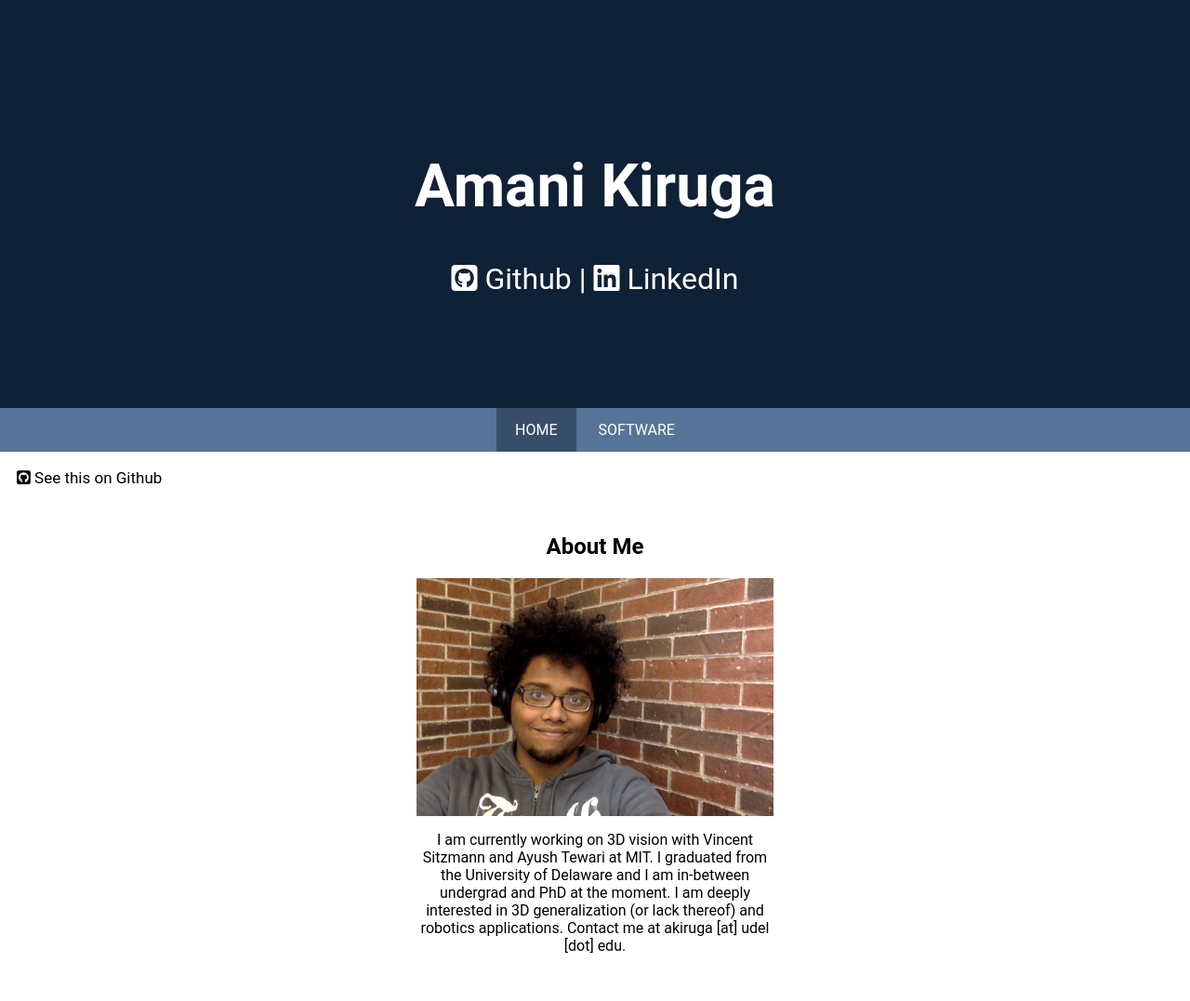
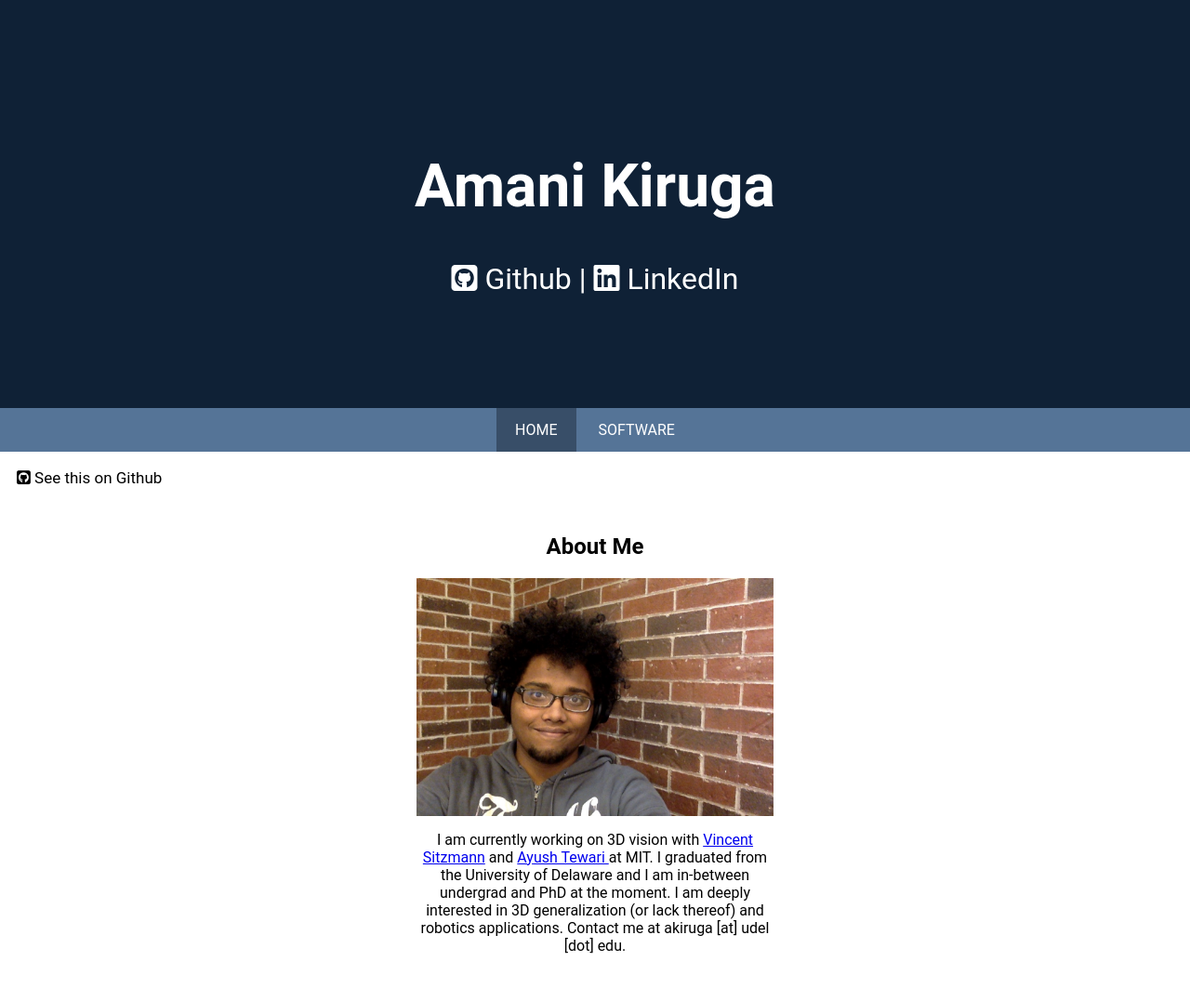
Before and after one commit to amanikiruga/amanikiruga.github.io, a Jekyll site: the page index.html, which Jekyll copies as it is, in a window 1280 px wide. Shown: the whole page at 93% size. Built offline with Jekyll 4.4.1, drawn with Linux system fonts in a browser that asks for light colours; nearby versions of some CDN libraries; some of the changed lines change nothing that is shown.

Commit message:
remove dead pages and change info

```diff
--- a/index.html
+++ b/index.html
@@ -44,7 +44,7 @@
             <img src="res/head.jpg" alt="head image" class="head" />
 
             <p class="head">
-                I am currently working on 3D vision with Vincent Sitzmann and Ayush Tewari at MIT. I graduated from the University of Delaware and I am in-between undergrad and PhD at the moment.
+                I am currently working on 3D vision with <a href="vincentsitzman.com" >Vincent Sitzmann</a> and <a href="ayushtewari.com"> Ayush Tewari </a> at MIT. I graduated from the University of Delaware and I am in-between undergrad and PhD at the moment.
                 I am deeply interested in 3D generalization (or lack thereof) and robotics applications.
                 Contact me at akiruga [at] udel [dot] edu.
             </p>
```
